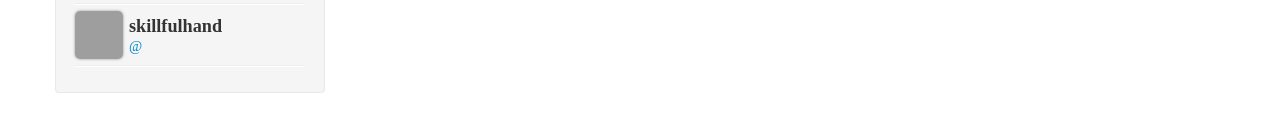
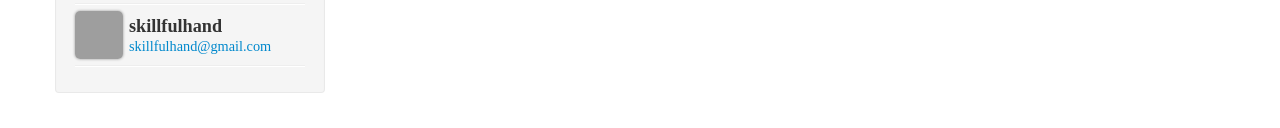
Before and after one commit to skillfulhand/skillfulhand.github.com, a plain HTML site: page archives/index.html in a window 1280 px wide. Shown: the part 272-400 px from the top of the page. Drawn offline with Linux system fonts and the light colour scheme; grey boxes are pictures that could not be loaded.

Commit message:
Site updated at Wed Aug 29 2012 12:31:48 GMT+0900 (KST)

```diff
--- a/archives/index.html
+++ b/archives/index.html
@@ -110,7 +110,7 @@
             </a>
             <p>
                 <strong>skillfulhand</strong><br/>
-                <a href="https://twitter.com/#!/" target="_blank">@</a>
+                <a href="https://twitter.com/#!/" target="_blank">skillfulhand@gmail.com</a>
             </p>
         </div>
         <hr>
```
